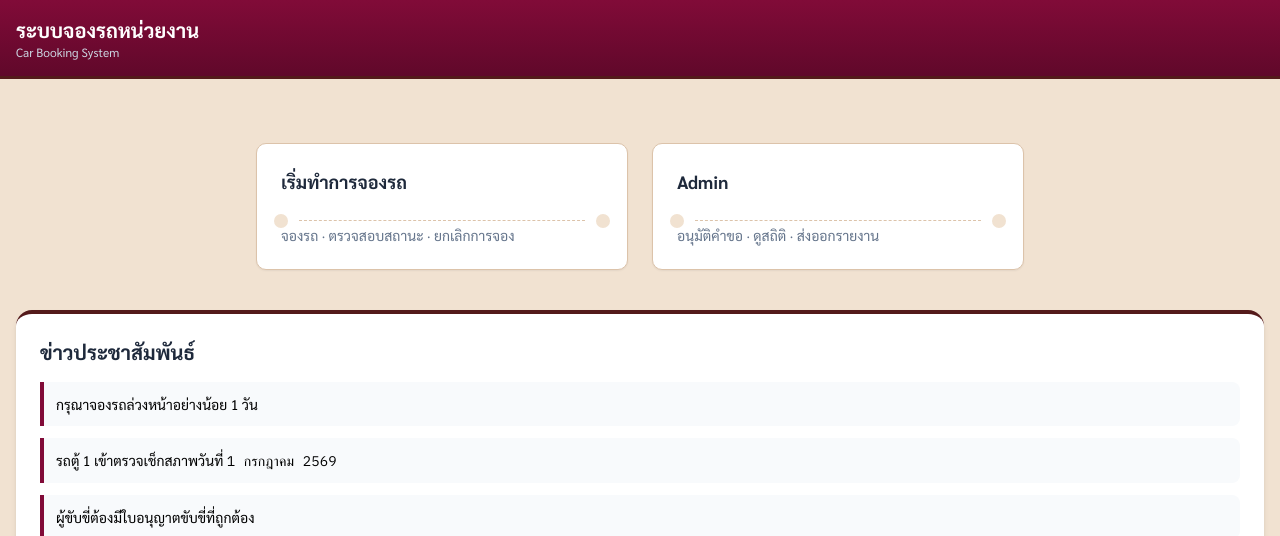
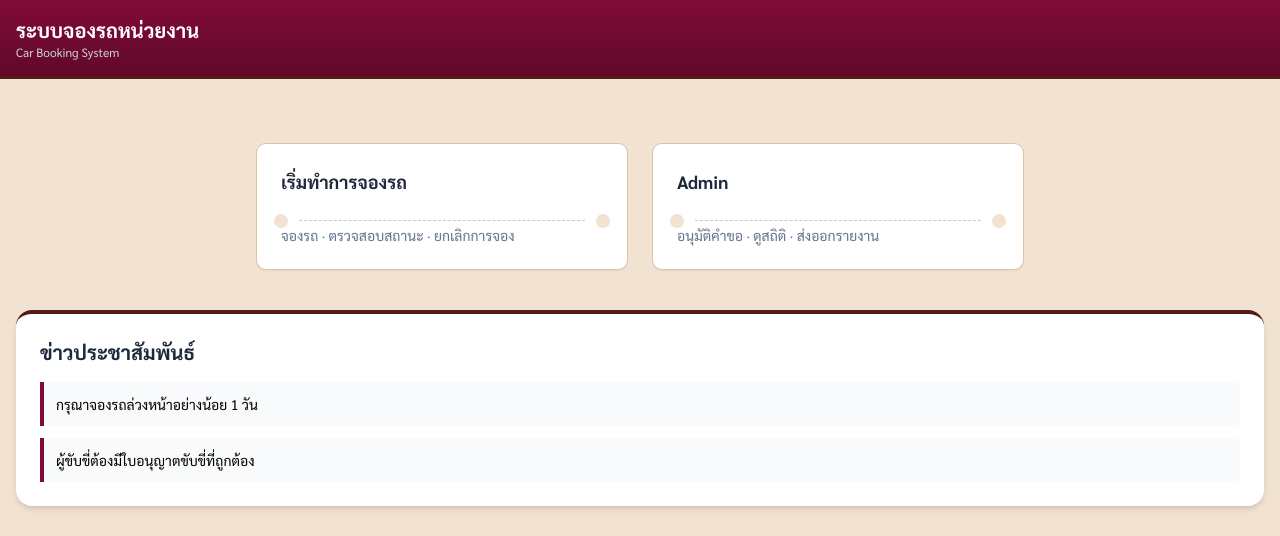
Before and after one commit to kmcnrs/car2, a plain HTML site: page index.html in a window 1280 px wide. Shown: the top 536 px of the page. Drawn offline with nearby package versions, Linux system fonts and the light colour scheme; no server answers.

Commit message:
first commit

```diff
--- a/index.html
+++ b/index.html
@@ -78,9 +78,6 @@
           <div class="space-y-3">
             <div class="border-l-4 border-navy bg-slate-50 p-3 rounded-r-lg text-sm">
               กรุณาจองรถล่วงหน้าอย่างน้อย 1 วัน
-            </div>
-            <div class="border-l-4 border-navy bg-slate-50 p-3 rounded-r-lg text-sm">
-              รถตู้ 1 เข้าตรวจเช็กสภาพวันที่ <span class="data-mono">1 กรกฎาคม 2569</span>
             </div>
             <div class="border-l-4 border-navy bg-slate-50 p-3 rounded-r-lg text-sm">
               ผู้ขับขี่ต้องมีใบอนุญาตขับขี่ที่ถูกต้อง
```
